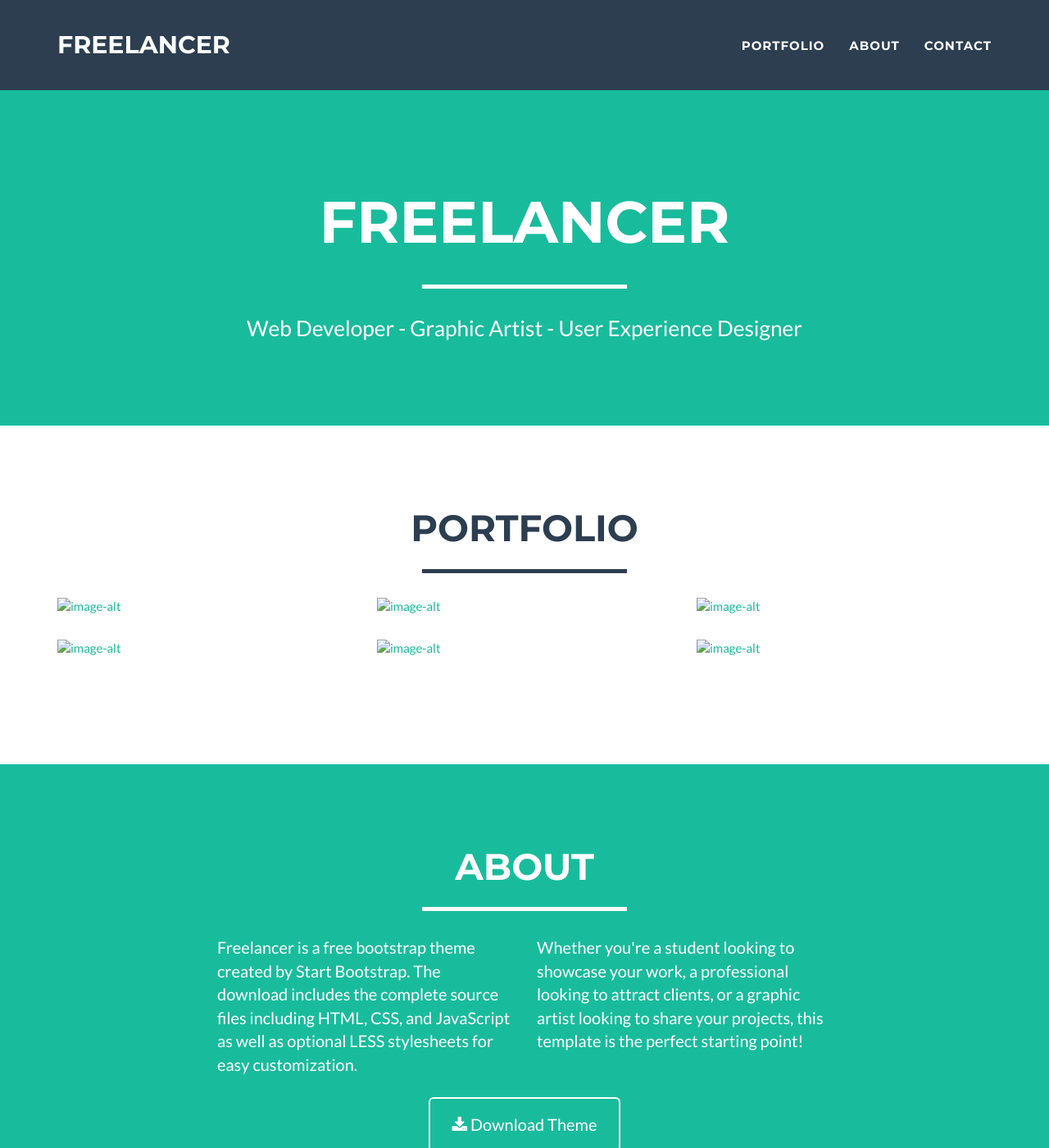
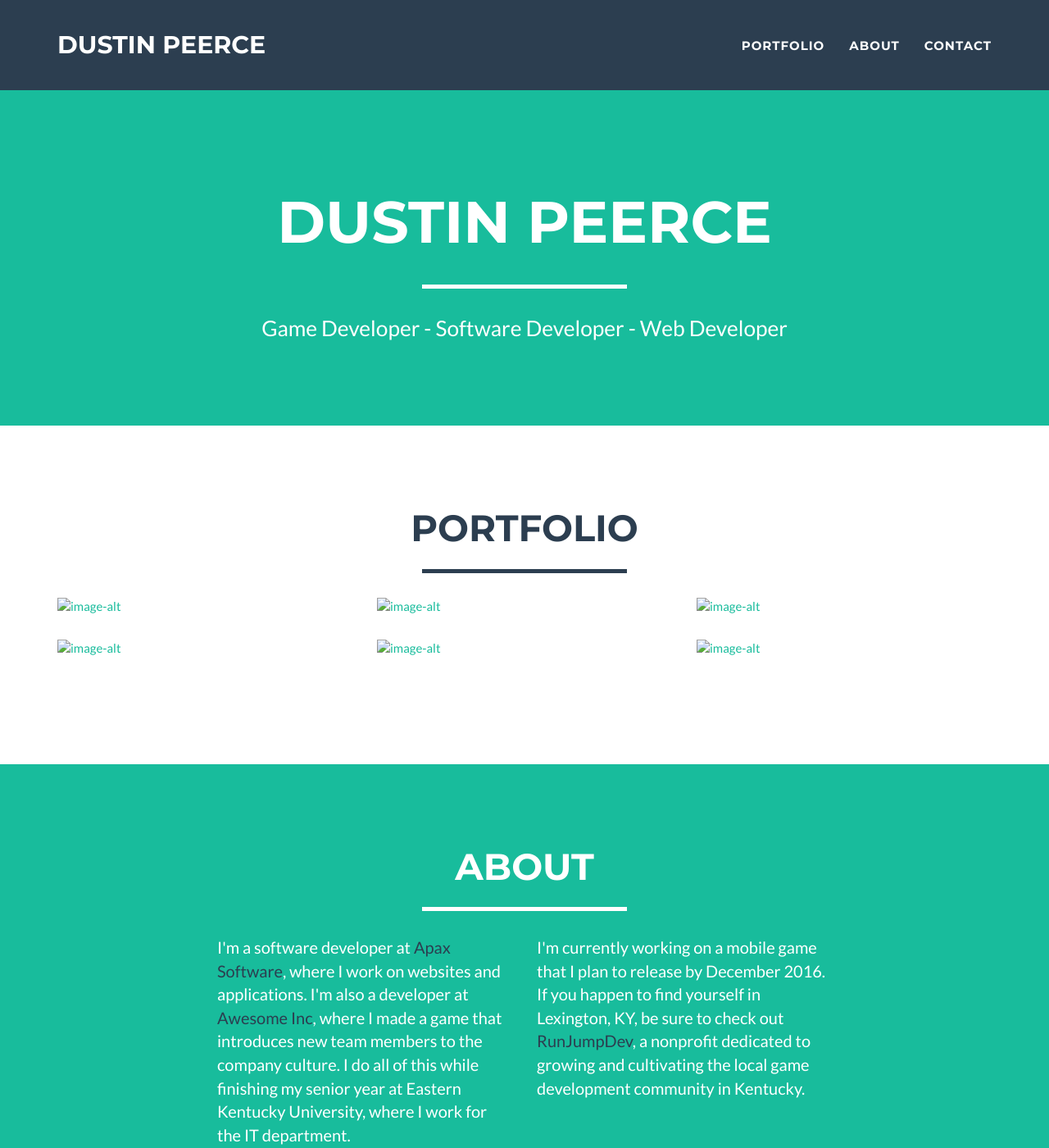
Before and after one commit to dustinpeerce/dustinpeerce.github.io, a Jekyll site: the page built from _posts/2014-07-14-project-5.markdown, in a window 1280 px wide and 1400 px high. Shown: the whole window at 82% size. Built offline with Jekyll 4.4.1, drawn with Linux system fonts in a browser that asks for light colours; some of the changed text lies outside the part shown.

Commit message:
Initial content for redesign

```diff
--- a/_config.yml
+++ b/_config.yml
@@ -1,10 +1,10 @@
 # Site settings
-title: Freelancer
-email: your-email@domain.com
-url: https://example.github.io
-description: "Write an awesome description for your new site here. You can edit this line in _config.yml. It will appear in your document head meta (for Google search results) and in your feed.xml site description."
-skills: "Web Developer - Graphic Artist - User Experience Designer"
-meta_author: LastName FirstName
+title: Dustin Peerce
+email: dustin.peerce@awesomeinc.org
+url: http://dustinpeerce.github.io/
+description: "Portfolio site for my game development projects"
+skills: "Game Developer - Software Developer - Web Developer"
+meta_author: Peerce Dustin
 
 # Google webmaster tools
 google_verify:
@@ -33,7 +33,7 @@
 footer:
   copyright: Dr. Henry Jekyll
   location: Location
-  social: Around the Web
+  social: Social
   credits: Credits
 
 # Social networks usernames (many more available: google-plus, flickr, dribbble, pinterest, instagram, tumblr, linkedin, etc.)
@@ -51,8 +51,8 @@
 
 # Postal address (add as many lines as necessary)
 address:
-  - line: 3481 Melrose Place
-  - line: Beverly Hills, CA 90210
+  - line: Somewhere
+  - line: Lexington, KY
 
 # Credits content
 credits: 'Freelancer is a free to use, open source Bootstrap theme created by <a href="http://startbootstrap.com">Start Bootstrap</a>.'
--- a/_includes/about.html
+++ b/_includes/about.html
@@ -9,15 +9,10 @@
             </div>
             <div class="row">
                 <div class="col-lg-4 col-lg-offset-2">
-                    <p>Freelancer is a free bootstrap theme created by Start Bootstrap. The download includes the complete source files including HTML, CSS, and JavaScript as well as optional LESS stylesheets for easy customization.</p>
+                    <p>I'm a software developer at <a href="http://apaxsoftware.com/" target="_blank">Apax Software</a>, where I work on websites and applications. I'm also a developer at <a href="http://www.awesomeinc.org/" target="_blank">Awesome Inc</a>, where I made a game that introduces new team members to the company culture. I do all of this while finishing my senior year at Eastern Kentucky University, where I work for the IT department.</p>
                 </div>
                 <div class="col-lg-4">
-                    <p>Whether you're a student looking to showcase your work, a professional looking to attract clients, or a graphic artist looking to share your projects, this template is the perfect starting point! </p>
-                </div>
-                <div class="col-lg-8 col-lg-offset-2 text-center">
-                    <a href="#" class="btn btn-lg btn-outline">
-                        <i class="fa fa-download"></i> Download Theme
-                    </a>
+                    <p>I'm currently working on a mobile game that I plan to release by December 2016. If you happen to find yourself in Lexington, KY, be sure to check out <a href="http://runjumpdev.org/" target="_blank">RunJumpDev</a>, a nonprofit dedicated to growing and cultivating the local game development community in Kentucky.</p>
                 </div>
             </div>
         </div>
--- a/_includes/header.html
+++ b/_includes/header.html
@@ -3,7 +3,7 @@
         <div class="container">
             <div class="row">
                 <div class="col-lg-12">
-                    <img class="img-responsive" src="img/profile.png" alt="">
+                    <img class="img-responsive" src="img/dustinpeerce_wall.jpg" alt="">
                     <div class="intro-text">
                         <span class="name">{{ site.title }}</span>
                         <hr class="star-light">
```
Also changed, not shown: _includes/css/main.css (+8 -0 lines).
